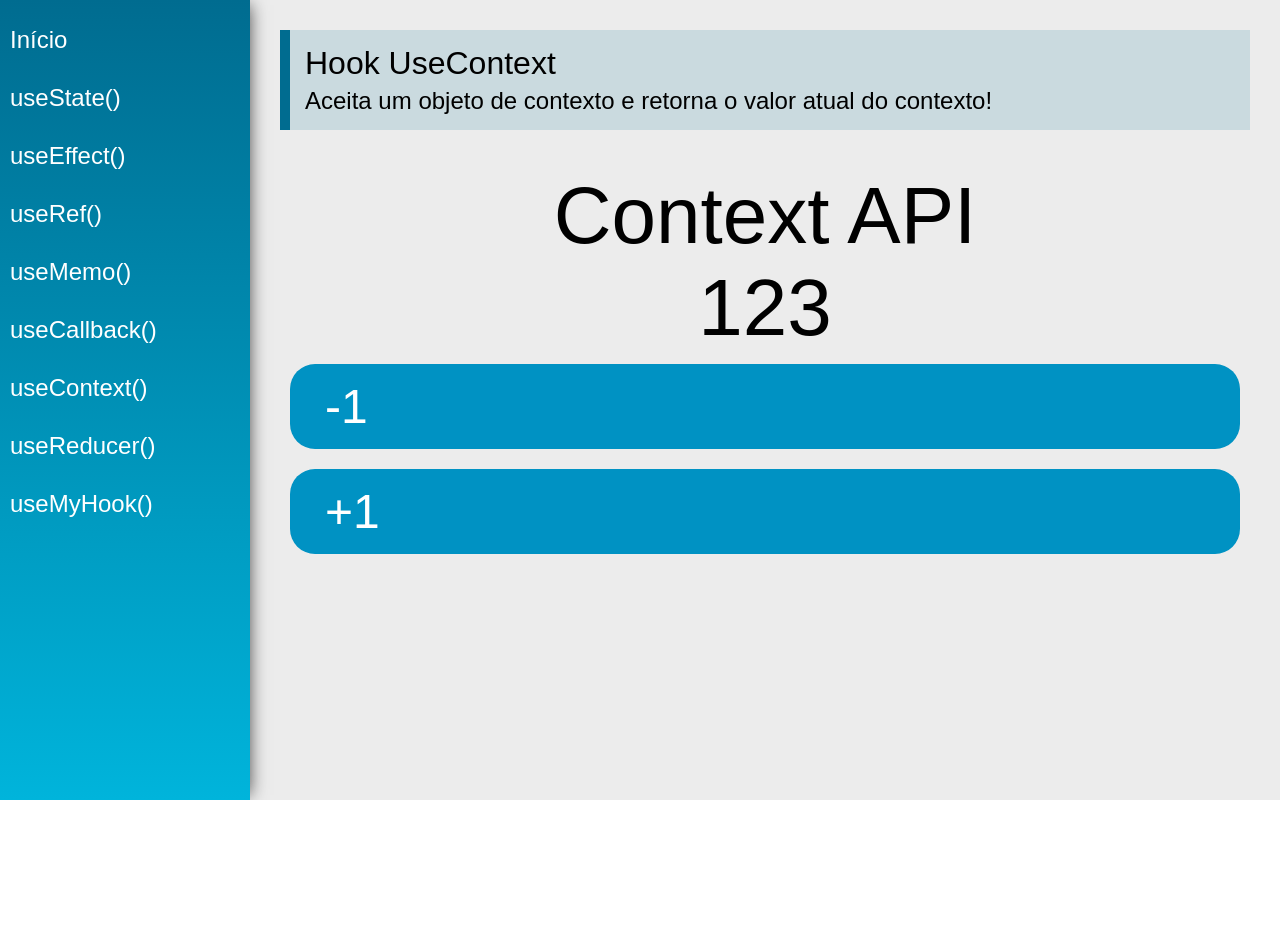
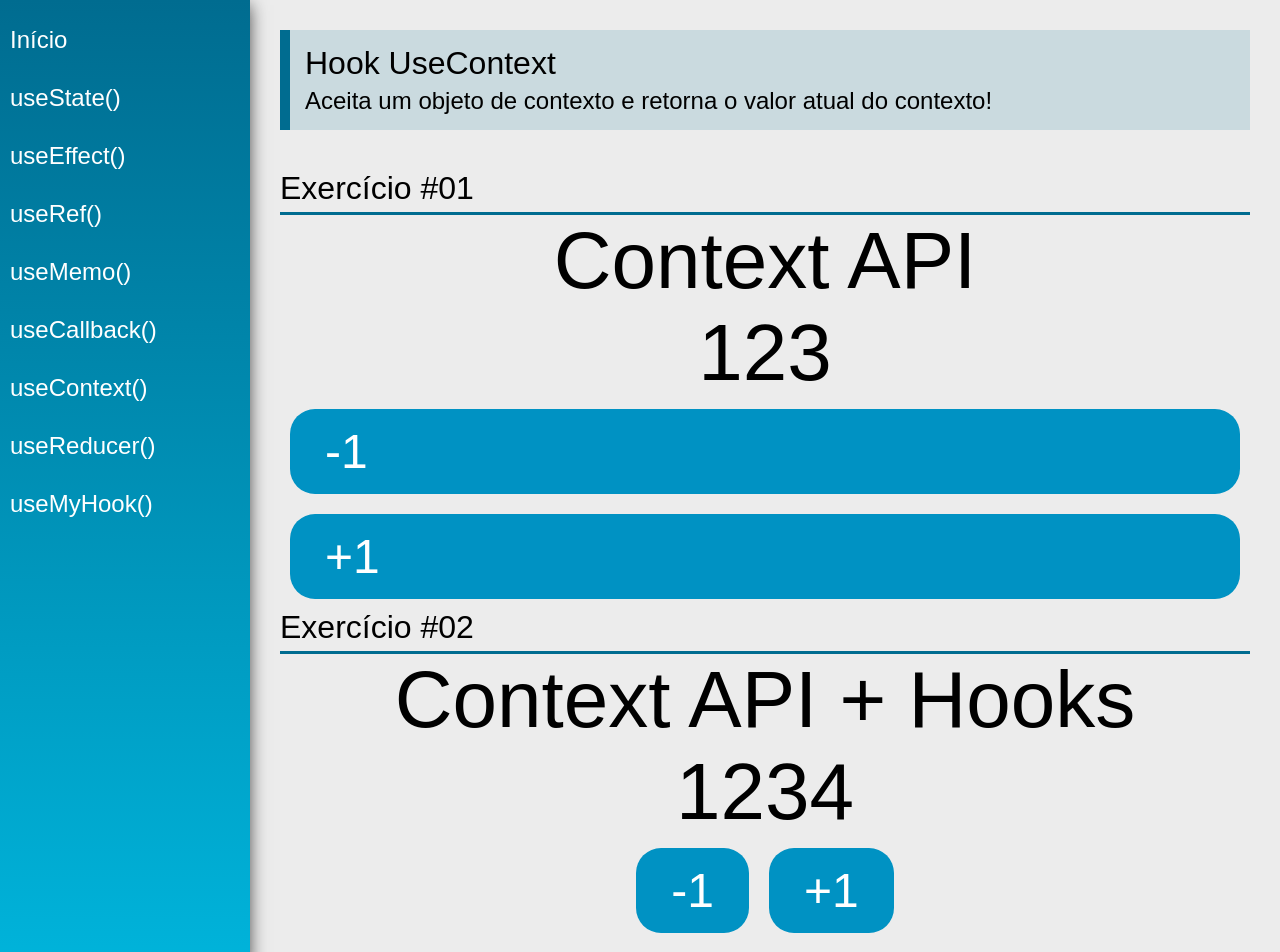
Before and after one commit to Tiago-devop/hooks, a React (Create React App) app: page /useContext in a window 1280 px wide. Shown: the top 952 px of the page. Before the commit the page ends 800 px from the top, so only its background shows below. Built offline with nearby package versions, Linux system fonts and the light colour scheme.

Commit message:
useContext #02

```diff
--- a/src/data/Store.jsx
+++ b/src/data/Store.jsx
@@ -0,0 +1,34 @@
+import React, { useState } from "react";
+
+const initialState = {
+  number: 1234,
+  text: "Context API + Hooks",
+};
+
+export const AppContext = React.createContext(initialState);
+
+const Store = (props) => {
+  const [state, setState] = useState(initialState);
+
+  function updateState(key, value) {
+    setState({
+      ...state,
+      [key]: value,
+    });
+  }
+
+  return (
+    <AppContext.Provider
+      value={{
+        number: state.number,
+        text: state.text,
+        setNumber: (n) => updateState("number", n),
+        setText: (t) => updateState("text", t),
+      }}
+    >
+      {props.children}
+    </AppContext.Provider>
+  );
+};
+
+export default Store;
--- a/src/views/App.css
+++ b/src/views/App.css
@@ -1,4 +1,3 @@
 .App {
     display: flex;
-    height: 100vh;
 }
--- a/src/views/App.jsx
+++ b/src/views/App.jsx
@@ -6,10 +6,12 @@
 import Content from "../components/layout/Content";
 
 import DataContext, { data } from "../data/DataContext";
+import Store from "../data/Store";
 
 const App = (props) => {
   const [state, setState] = useState(data);
   return (
+    <Store>
       <DataContext.Provider value={{ state, setState }}>
         <div className="App">
           <Router>
@@ -18,6 +20,7 @@
           </Router>
         </div>
       </DataContext.Provider>
+    </Store>
   );
 };
 
--- a/src/views/examples/UseContext.jsx
+++ b/src/views/examples/UseContext.jsx
@@ -2,6 +2,8 @@
 import PageTitle from "../../components/layout/PageTitle";
 
 import DataContext from "../../data/DataContext";
+import SectionTitle from "../../components/layout/SectionTitle";
+import { AppContext } from "../../data/Store";
 
 const UseContext = (props) => {
   const { state, setState } = useContext(DataContext);
@@ -13,12 +15,16 @@
     });
   }
 
+  const { number, text, setNumber } = useContext(AppContext);
+
   return (
     <div className="UseContext">
       <PageTitle
         title="Hook UseContext"
         subtitle="Aceita um objeto de contexto e retorna o valor atual do contexto!"
       />
+
+      <SectionTitle title="Exercício #01" />
       <div className="center">
         <span className="text">{state.text}</span>
         <span className="text">{state.number}</span>
@@ -29,6 +35,20 @@
       <div className="btn" onClick={() => addNumber(1)}>
         +1
       </div>
+
+      <SectionTitle title="Exercício #02" />
+      <div className="center">
+        <span className="text">{text}</span>
+        <span className="text">{number}</span>
+        <div>
+          <button className="btn" onClick={() => setNumber(number - 1)}>
+            -1
+          </button>
+          <button className="btn" onClick={() => setNumber(number + 1)}>
+            +1
+          </button>
+        </div>
+      </div>
     </div>
   );
 };
```
Also changed, not shown: 1 other file (tests, documents, lock files or other folders). Lines whose indentation alone changed are shown as unchanged.
